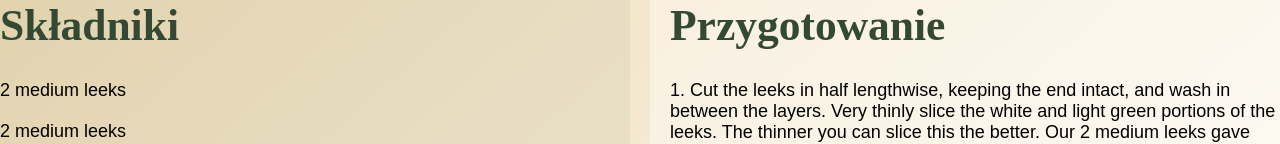
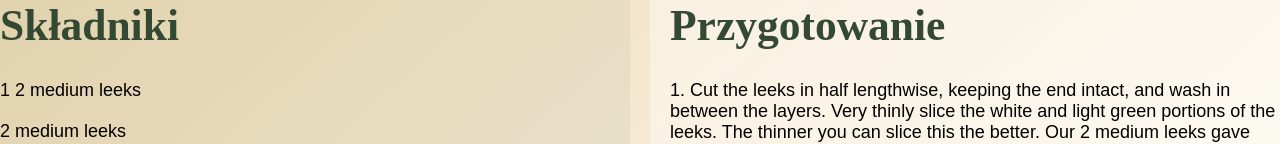
Before and after one commit to YerbaMatePL/REACT-YourRecipes, a React (Create React App) app: page / in a window 1280 px wide. Shown: the part 858-1002 px from the top of the page. Built offline with nearby package versions, Linux system fonts and the light colour scheme; a web font is replaced by a local one.

Commit message:
added function that changes the amount of ingredients depending on the amount of portions entered by the user

```diff
--- a/src/App.js
+++ b/src/App.js
@@ -1,12 +1,22 @@
+import React, { useState } from 'react';
 import './App.css';
 import MainCard from './components/MainCard/MainCard';
 import Recipe from './components/Recipe/Recipe';
 
 function App() {
+	const [amountOfPortions , setAmountOfPortions] = useState(1);
+
+	const updateAmountOfPortions = (dataFromChild) => {
+		setAmountOfPortions(dataFromChild);
+	};
+
+
+
+
 	return (
 		<div className='app wrapper'>
-			<MainCard />
-			<Recipe />
+			<MainCard update={updateAmountOfPortions}/>
+			<Recipe value={amountOfPortions}/>
 		</div>
 	);
 }
--- a/src/components/FoodPortions/FoodPortions.js
+++ b/src/components/FoodPortions/FoodPortions.js
@@ -3,19 +3,19 @@ import Grid from '@mui/material/Grid';
 import Paper from '@mui/material/Paper';
 import TextField from '@mui/material/TextField';
 
-function FoodPortions() {
-
+function FoodPortions(props) {
 	return (
 		<Grid item xs={6} sm={3}>
 			<Paper className='mainCard__info__item' elevation={4}>
 				<h5>Ilość porcji</h5>
 				<TextField
+					onChange={(e) => props.update(e.target.value)}
 					id='outlined-number'
 					type='number'
 					defaultValue='1'
 					variant='outlined'
 					inputProps={{
-						max: 10,
+						max: 100,
 						min: 1,
 						step: 1,
 					}}
--- a/src/components/MainCard/MainCard.js
+++ b/src/components/MainCard/MainCard.js
@@ -6,7 +6,7 @@ import Grid from '@mui/material/Grid';
 import FoodPortions from '../FoodPortions/FoodPortions';
 
 
-function MainCard() {
+function MainCard(props) {
 
 	return (
 		<div className='mainCard'>
@@ -24,8 +24,7 @@ function MainCard() {
 
 				<Box className='mainCard__info'>
 					<Grid container justifyContent='center'>
-					<FoodPortions></FoodPortions>
-
+					<FoodPortions update={props.update}></FoodPortions>
 						<Grid item xs={5} sm={3}>
 							<Paper className='mainCard__info__item' elevation={4}>
 								<h5>Czas ogółem</h5>
--- a/src/components/Recipe/Ingredients/Ingredients.js
+++ b/src/components/Recipe/Ingredients/Ingredients.js
@@ -10,7 +10,7 @@ function Ingredients(props) {
 			<Grid item>
 				<h3>Składniki</h3>
 				<ul onClick={props.crossLine}>
-                    <li>2 medium leeks</li>
+                    <li>{props.value} 2 medium leeks</li>
                     <li>2 medium leeks</li>
                     <li>2 medium leeks</li>
                     <li>2 medium leeks</li>
--- a/src/components/Recipe/Recipe.js
+++ b/src/components/Recipe/Recipe.js
@@ -4,16 +4,15 @@ import Box from '@mui/material/Box';
 import Preparation from './Preparation/Preparation';
 import Ingredients from './Ingredients/Ingredients';
 
-const crossLine = event => {
+const crossLine = (event) => {
 	const element = event.target;
 	element.classList.toggle('completed');
 };
 
-
-function Recipe() {
+function Recipe(props) {
 	return (
 		<Box className='recipeContainer'>
-			<Ingredients crossLine={crossLine} />
+			<Ingredients crossLine={crossLine} value={props.value} />
 			<Preparation crossLine={crossLine} />
 		</Box>
 	);
```
